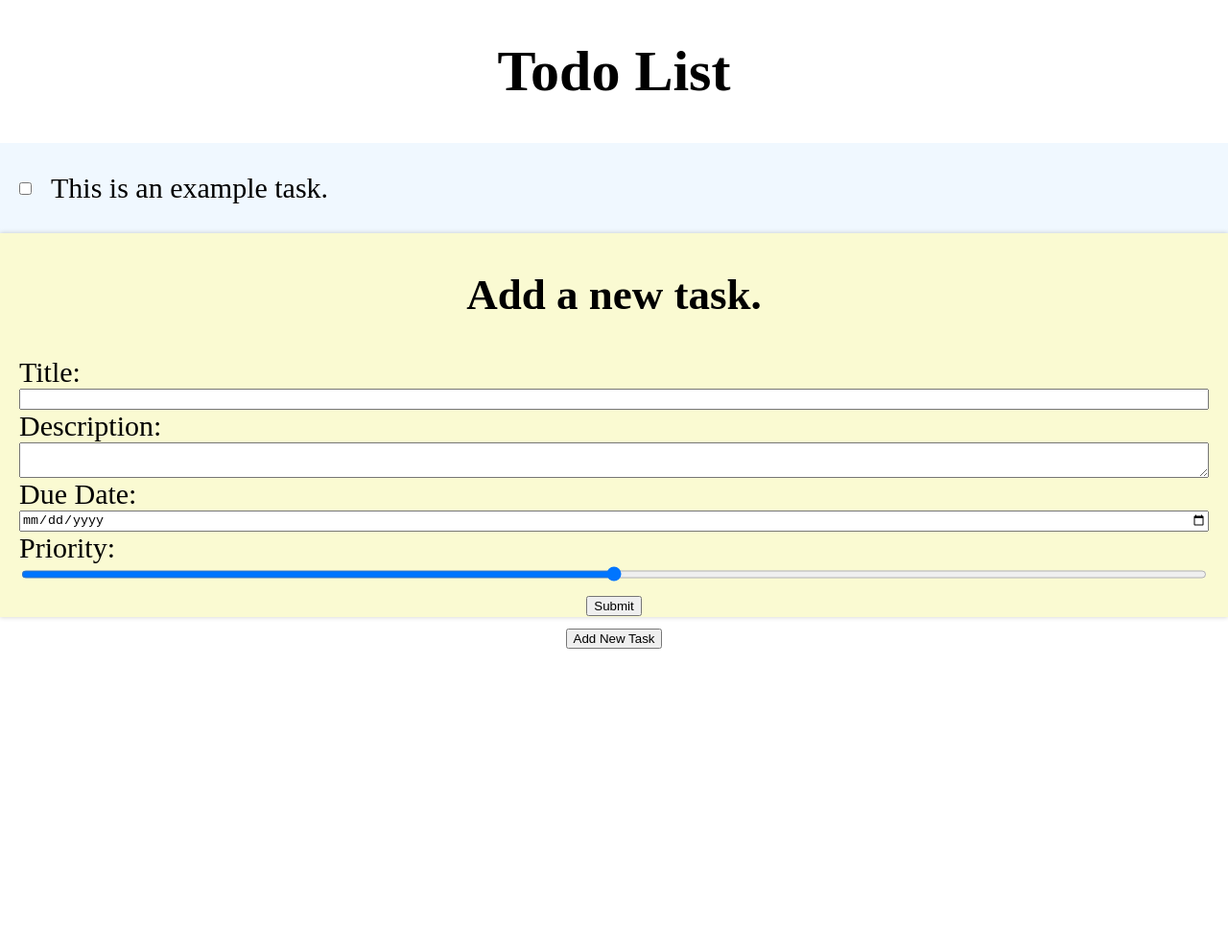
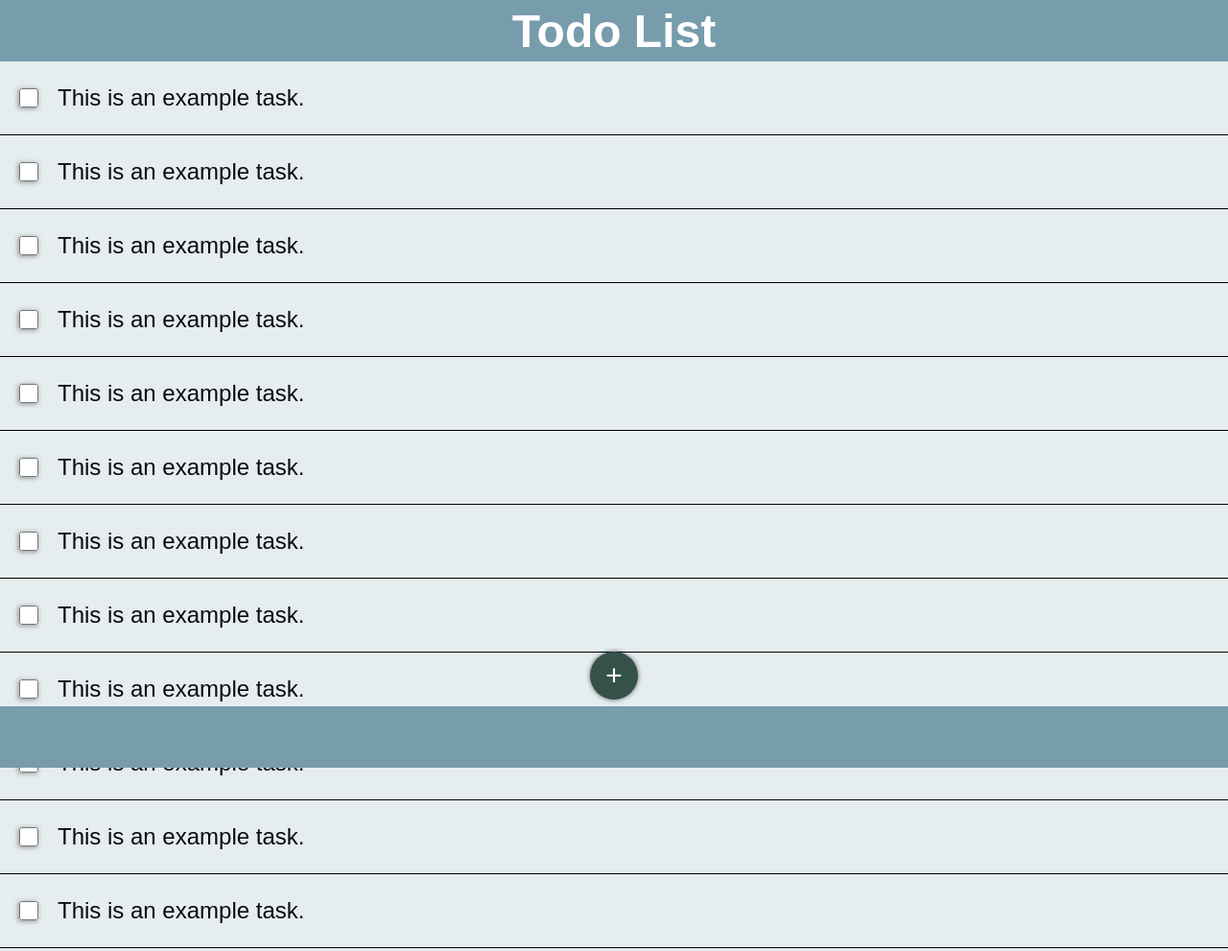
Before and after one commit to sheacronin/todo, a plain HTML site: page index.html in a window 1280 px wide. Shown: the whole page at 96% size. Before the commit the page ends 800 px from the top, so only its background shows below. Drawn offline with Linux system fonts and the light colour scheme.

Commit message:
Add initial header, footer, form, and task styles

```diff
--- a/index.html
+++ b/index.html
@@ -15,9 +15,32 @@
         <div class="task">
             <input type="checkbox"><p>This is an example task.</p>
         </div>
+        <div class="task">
+            <input type="checkbox"><p>This is an example task.</p>
+        </div><div class="task">
+            <input type="checkbox"><p>This is an example task.</p>
+        </div><div class="task">
+            <input type="checkbox"><p>This is an example task.</p>
+        </div><div class="task">
+            <input type="checkbox"><p>This is an example task.</p>
+        </div><div class="task">
+            <input type="checkbox"><p>This is an example task.</p>
+        </div><div class="task">
+            <input type="checkbox"><p>This is an example task.</p>
+        </div><div class="task">
+            <input type="checkbox"><p>This is an example task.</p>
+        </div><div class="task">
+            <input type="checkbox"><p>This is an example task.</p>
+        </div><div class="task">
+            <input type="checkbox"><p>This is an example task.</p>
+        </div><div class="task">
+            <input type="checkbox"><p>This is an example task.</p>
+        </div><div class="task">
+            <input type="checkbox"><p>This is an example task.</p>
+        </div>
     </div>
 
-    <form id="task-form">
+    <form id="task-form" style="display: none;">
         <h2>Add a new task.</h2>
         <div class="form-item">
             <label for="title">Title:</label>
@@ -46,7 +69,7 @@
     </form>
 
     <footer>
-        <button id="new-task-btn">Add New Task</button>
+        <button id="new-task-btn">+</button>
     </footer>
 
     <script src="main.js"></script>
--- a/style.css
+++ b/style.css
@@ -1,26 +1,44 @@
 body {
-    font-size: 30px;
+    font-size: 24px;
     margin: 0 auto;
     text-align: center;
+    background-color: #e6edef;
+    color: #080b0d;
+    font-family: Arial, Helvetica, sans-serif;
+}
+
+header {
+    background-color: #779cab;
+    color: white;
+    position: sticky;
+    top: 0;
+    margin: 0;
+    height: 8vh;
+    display: flex;
+    justify-content: center;
+    align-items: center;
 }
 
 .task {
-    background-color: aliceblue;
     display: flex;
     justify-content: left;
     align-items: center;
+    border-bottom: 1px black solid;
 }
 
 .task input {
     margin: 0 20px;
+    width: 20px;
+    height: 20px;
+    box-shadow: -1px 1px 5px rgba(0, 0, 0, 0.4);
 }
 
 #task-form {
+    display: grid;
     background-color: lightgoldenrodyellow;
     height: 50vh;
     width: 100vw;
     box-shadow: 0 0 5px rgba(0, 0, 0, 0.2);
-    display: grid;
 }
 
 .form-item {
@@ -28,3 +46,27 @@ body {
     margin: 0 20px;
     display: grid;
 }
+
+footer {
+    position: sticky;
+    width: 100vw;
+    bottom: 0;
+    background-color: #779cab;
+    height: 8vh;
+    display: flex;
+    justify-content: center;
+    align-items: center;
+}
+
+#new-task-btn {
+    position: relative;
+    bottom: 100%;
+    border: none;
+    font-size: 30px;
+    height: 50px;
+    width: 50px;
+    border-radius: 50%;
+    box-shadow: 0 0 5px rgba(0, 0, 0, 0.6);
+    background-color: #35524a;
+    color: white;
+}
```
